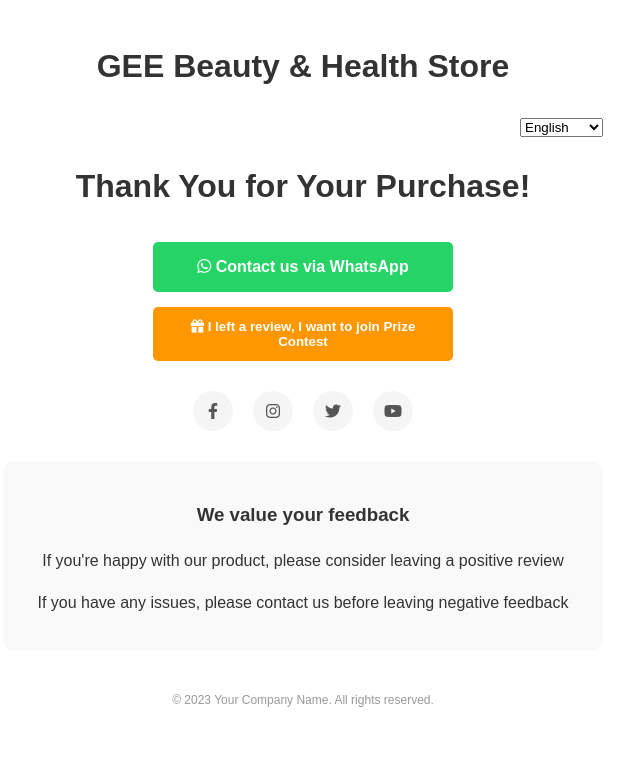
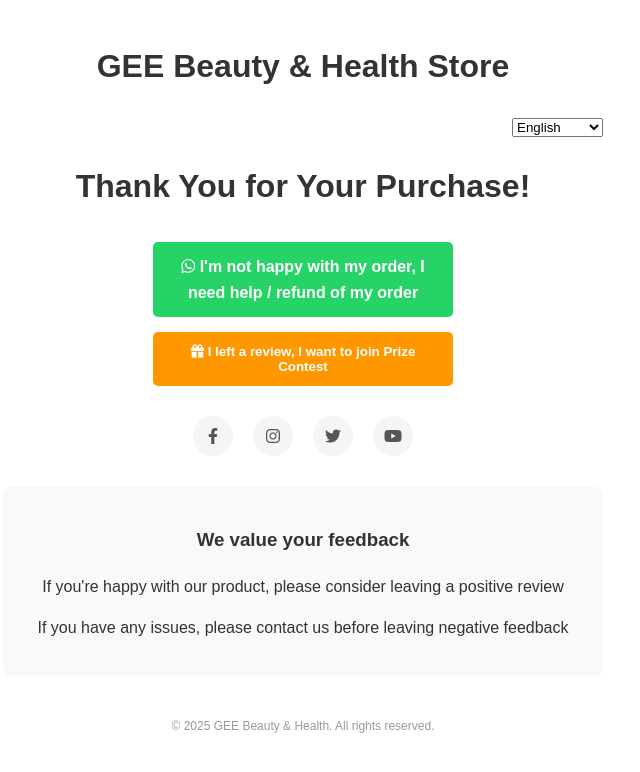
Before and after one commit to samlau0086/after-sales, a plain HTML site: page index.html in a window 1280 px wide. Shown: the whole page, without its empty margins (337-977 px from the left). Drawn offline with Linux system fonts and the light colour scheme.

Commit message:
Update index.html

```diff
--- a/index.html
+++ b/index.html
@@ -9,6 +9,7 @@
         html[lang="he"] {
             direction: rtl;
             text-align: right;
+            font-family: 'Arial', 'David', sans-serif;
         }
         body {
             font-family: 'Arial', sans-serif;
@@ -150,13 +151,15 @@
             <select id="lang-switcher">
                 <option value="en">English</option>
                 <option value="es">Español</option>
-                <option value="kr">한국인</option>
+                <option value="ko">한국어</option>
+                <option value="lt">Lietuvių</option>
+                <option value="he">עִברִית</option>
+                <option value="ja">日本語</option>
                 <option value="fr">Français</option>
-                <option value="he">עִברִית</option>
                 <option value="de">Deutsch</option>
                 <option value="pt">Português</option>
-                <option value="ja">日本語</option>
-
+                <option value="nl">Nederlands</option>
+                <option value="cs">Čeština</option>
             </select>
         </div>
         <h1 id="title">Thank You for Your Purchase!</h1>
@@ -206,13 +209,13 @@
 
     <script>
         // 可用语言列表
-        const supportedLanguages = ['en', 'es', 'fr', 'de', 'pt', 'ja', 'zh'];
+        const supportedLanguages = ['en', 'fr', 'de', 'ko', 'pt', 'ja', 'es', 'he', 'nl', 'lt', 'cs'];
 
         // 完整语言包
         const translations = {
             en: {
                 title: "Thank You for Your Purchase!",
-                contact: "Contact us via WhatsApp",
+                contact: "I'm not happy with my order, I need help / refund of my order",
                 feedback: "We value your feedback",
                 reviewRequest: "If you're happy with our product, please consider leaving a positive review",
                 issueHelp: "If you have any issues, please contact us before leaving negative feedback",
@@ -221,76 +224,50 @@
                 contestDesc: "Thank you for your positive review! You're now eligible to enter our exclusive prize contest.",
                 contestInstruction: "Fill out the form below for a chance to win amazing prizes!",
                 contestButton: "Enter Now",
-                footer: "© 2023 Your Company Name. All rights reserved."
+                footer: "© 2025 GEE Beauty & Health. All rights reserved."
             },
-            es: {
-                title: "¡Gracias por su compra!",
-                contact: "Contáctenos por WhatsApp",
-                feedback: "Valoramos sus comentarios",
-                reviewRequest: "Si está satisfecho con nuestro producto, considere dejar una reseña positiva",
-                issueHelp: "Si tiene algún problema, contáctenos antes de dejar comentarios negativos",
-                contestToggle: "Dejé una reseña, quiero unirme al concurso de premios",
-                contestTitle: "¡Sorteo Exclusivo para Clientes Satisfechos!",
-                contestDesc: "¡Gracias por su reseña positiva! Ahora es elegible para participar en nuestro sorteo exclusivo.",
-                contestInstruction: "¡Complete el formulario a continuación para tener la oportunidad de ganar premios increíbles!",
-                contestButton: "Participar Ahora",
-                footer: "© 2023 Su Nombre de Empresa. Todos los derechos reservados."
+            fr: {
+                title: "Merci pour votre achat !",
+                contact: "Je ne suis pas satisfait(e) de ma commande, j'ai besoin d'aide / d'un remboursement",
+                feedback: "Votre avis est important pour nous",
+                reviewRequest: "Si vous êtes satisfait de notre produit, merci de laisser un avis positif",
+                issueHelp: "Si vous rencontrez des problèmes, contactez-nous avant de laisser un avis négatif",
+                contestToggle: "J'ai laissé un avis, je souhaite participer au concours",
+                contestTitle: "Concours exclusif pour clients satisfaits !",
+                contestDesc: "Merci pour votre avis positif ! Vous pouvez maintenant participer à notre concours exclusif.",
+                contestInstruction: "Remplissez le formulaire ci-dessous pour tenter de gagner des cadeaux exceptionnels !",
+                contestButton: "Participer maintenant",
+                footer: "© 2025 GEE Beauty & Health. Tous droits réservés."
             },
-            kr: {
+            de: {
+                title: "Vielen Dank für Ihren Einkauf!",
+                contact: "Ich bin mit meiner Bestellung nicht zufrieden, ich brauche Hilfe/eine Rückerstattung",
+                feedback: "Ihr Feedback ist uns wichtig",
+                reviewRequest: "Wenn Sie mit unserem Produkt zufrieden sind, hinterlassen Sie bitte eine positive Bewertung",
+                issueHelp: "Bei Problemen kontaktieren Sie uns bitte vor einer negativen Bewertung",
+                contestToggle: "Ich habe eine Bewertung abgegeben und möchte am Gewinnspiel teilnehmen",
+                contestTitle: "Exklusives Gewinnspiel für zufriedene Kunden!",
+                contestDesc: "Danke für Ihre positive Bewertung! Sie können nun an unserem exklusiven Gewinnspiel teilnehmen.",
+                contestInstruction: "Füllen Sie das Formular aus, um tolle Preise zu gewinnen!",
+                contestButton: "Jetzt teilnehmen",
+                footer: "© 2025 GEE Beauty & Health. Alle Rechte vorbehalten."
+            },
+            ko: {
                 title: "구매해 주셔서 감사합니다!",
-                contact: "WhatsApp으로 문의하기",
+                contact: "주문이 마음에 들지 않습니다. 도움이 필요합니다/환불을 원합니다",
                 feedback: "고객님의 의견은 소중합니다",
                 reviewRequest: "제품에 만족하셨다면 긍정적인 리뷰를 남겨주세요",
-                issueHelp: "문제가 있으시다면 부정적인 리뷰를 남기기 전에 저희에게 연락주세요",
+                issueHelp: "문제가 있으시면 부정적인 리뷰를 남기기 전에 저희에게 연락주세요",
                 contestToggle: "리뷰를 남겼습니다, 경품 이벤트에 참여하고 싶습니다",
                 contestTitle: "행복한 고객을 위한 특별 경품 이벤트!",
                 contestDesc: "긍정적인 리뷰를 남겨주셔서 감사합니다! 특별 경품 이벤트에 참여할 자격이 주어집니다.",
                 contestInstruction: "아래 양식을 작성하시면 멋진 상품을 얻을 기회가 주어집니다!",
                 contestButton: "지금 참여하기",
-                footer: "© 2023 귀사 이름. 모든 권리 보유."
-            },
-            he: {
-                title: "!תודה על רכישתך",
-                contact: "צור איתנו קשר בוואטסאפ",
-                feedback: "המשוב שלך חשוב לנו",
-                reviewRequest: "אם אתה מרוצה מהמוצר שלנו, אנא שקול להשאיר ביקורת חיובית",
-                issueHelp: "אם יש לך בעיות כלשהן, אנא צור איתנו קשר לפני שאתה משאיר משוב שלילי",
-                contestToggle: "השארתי ביקורת, אני רוצה להצטרף לתחרות הפרסים",
-                contestTitle: "!תחרות פרסים בלעדית עבור לקוחות מרוצים",
-                contestDesc: "!תודה על הביקורת החיובית שלך. כעת אתה זכאי להשתתף בתחרות הפרסים הבלעדית שלנו",
-                contestInstruction: "!מלא את הטופס למטה כדי לקבל הזדמנות לזכות בפרסים מדהימים",
-                contestButton: "הצטרף עכשיו",
-                footer: ".2023 © שם החברה שלך. כל הזכויות שמורות"
-            },
-            de: {
-                title: "Vielen Dank für Ihren Einkauf!",
-                contact: "Kontaktieren Sie uns via WhatsApp",
-                feedback: "Ihr Feedback ist uns wichtig",
-                reviewRequest: "Wenn Sie mit unserem Produkt zufrieden sind, hinterlassen Sie bitte eine positive Bewertung",
-                issueHelp: "Wenn Sie Probleme haben, kontaktieren Sie uns bitte, bevor Sie eine negative Bewertung abgeben",
-                contestToggle: "Ich habe eine Bewertung abgegeben und möchte am Preisausschreiben teilnehmen",
-                contestTitle: "Exklusives Preisausschreiben für zufriedene Kunden!",
-                contestDesc: "Vielen Dank für Ihre positive Bewertung! Sie sind nun berechtigt, an unserem exklusiven Preisausschreiben teilzunehmen.",
-                contestInstruction: "Füllen Sie das untenstehende Formular aus, um die Chance auf tolle Preise zu erhalten!",
-                contestButton: "Jetzt teilnehmen",
-                footer: "© 2023 Ihr Firmenname. Alle Rechte vorbehalten."
-            },
-            pt: {
-                title: "Obrigado por sua compra!",
-                contact: "Contate-nos via WhatsApp",
-                feedback: "Nós valorizamos seu feedback",
-                reviewRequest: "Se você está satisfeito com nosso produto, por favor considere deixar uma avaliação positiva",
-                issueHelp: "Se você tiver qualquer problema, por favor nos contate antes de deixar um feedback negativo",
-                contestToggle: "Deixei uma avaliação, quero participar do Concurso de Prêmios",
-                contestTitle: "Concurso Exclusivo para Clientes Satisfeitos!",
-                contestDesc: "Obrigado por sua avaliação positiva! Agora você está elegível para participar do nosso concurso exclusivo.",
-                contestInstruction: "Preencha o formulário abaixo para ter a chance de ganhar prêmios incríveis!",
-                contestButton: "Participar Agora",
-                footer: "© 2023 Nome da sua empresa. Todos os direitos reservados."
+                footer: "© 2025 GEE Beauty & Health. 모든 권리 보유."
             },
             ja: {
                 title: "ご購入ありがとうございます！",
-                contact: "WhatsAppでお問い合わせください",
+                contact: "注文に満足していません。助け/返金が必要です",
                 feedback: "お客様のフィードバックをお待ちしています",
                 reviewRequest: "製品にご満足いただけましたら、ぜひポジティブなレビューをお願いします",
                 issueHelp: "問題がございましたら、ネガティブなフィードバックを残す前にご連絡ください",
@@ -299,20 +276,85 @@
                 contestDesc: "ポジティブなレビューをありがとうございます！特別プレゼントキャンペーンにご参加いただけます。",
                 contestInstruction: "以下のフォームに記入して、素晴らしいプレゼントを当てるチャンスを得ましょう！",
                 contestButton: "今すぐ参加",
-                footer: "© 2023 あなたの会社名. 無断複写・転載を禁じます。"
+                footer: "© 2025 GEE Beauty & Health. 無断複写・転載を禁じます。"
             },
-            fr: {
-                title: "Merci pour votre achat !",
-                contact: "Contactez-nous via WhatsApp",
-                feedback: "Votre avis est important pour nous",
-                reviewRequest: "Si vous êtes satisfait de notre produit, merci de laisser un avis positif",
-                issueHelp: "Si vous rencontrez des problèmes, merci de nous contacter avant de laisser un avis négatif",
-                contestToggle: "J'ai laissé un avis, je veux participer au concours",
-                contestTitle: "Concours exclusif pour les clients satisfaits !",
-                contestDesc: "Merci pour votre avis positif ! Vous êtes maintenant éligible à participer à notre concours exclusif.",
-                contestInstruction: "Remplissez le formulaire ci-dessous pour avoir une chance de gagner des prix exceptionnels !",
-                contestButton: "Participer maintenant",
-                footer: "© 2023 Votre nom d'entreprise. Tous droits réservés."
+            es: {
+                title: "¡Gracias por su compra!",
+                contact: "No estoy satisfecho con mi pedido, necesito ayuda/reembolso",
+                feedback: "Valoramos sus comentarios",
+                reviewRequest: "Si está satisfecho con nuestro producto, considere dejar una reseña positiva",
+                issueHelp: "Si tiene problemas, contáctenos antes de dejar una reseña negativa",
+                contestToggle: "Dejé una reseña, quiero unirme al concurso de premios",
+                contestTitle: "¡Sorteo exclusivo para clientes satisfechos!",
+                contestDesc: "¡Gracias por su reseña positiva! Ahora puede participar en nuestro sorteo exclusivo.",
+                contestInstruction: "¡Complete el formulario para tener la oportunidad de ganar premios increíbles!",
+                contestButton: "Participar ahora",
+                footer: "© 2025 GEE Beauty & Health. Todos los derechos reservados."
+            },
+            pt: {
+                title: "Obrigado pela sua compra!",
+                contact: "Não estou satisfeito com meu pedido, preciso de ajuda/reembolso",
+                feedback: "Valorizamos seu feedback",
+                reviewRequest: "Se estiver satisfeito com nosso produto, considere deixar uma avaliação positiva",
+                issueHelp: "Se tiver problemas, entre em contato antes de deixar uma avaliação negativa",
+                contestToggle: "Deixei uma avaliação, quero participar do concurso",
+                contestTitle: "Concurso exclusivo para clientes satisfeitos!",
+                contestDesc: "Obrigado por sua avaliação positiva! Agora você pode participar do nosso concurso exclusivo.",
+                contestInstruction: "Preencha o formulário para concorrer a prêmios incríveis!",
+                contestButton: "Participar agora",
+                footer: "© 2025 GEE Beauty & Health. Todos os direitos reservados."
+            },
+            he: {
+                title: "!תודה על רכישתך",
+                contact: "אני לא מרוצה מההזמנה שלי, אני צריך עזרה/החזר כספי",
+                feedback: "המשוב שלך חשוב לנו",
+                reviewRequest: "אם אתה מרוצה מהמוצר שלנו, אנא שקול להשאיר ביקורת חיובית",
+                issueHelp: "אם יש לך בעיות, אנא צור איתנו קשר לפני שאתה משאיר משוב שלילי",
+                contestToggle: "השארתי ביקורת, אני רוצה להצטרף לתחרות הפרסים",
+                contestTitle: "!תחרות פרסים בלעדית עבור לקוחות מרוצים",
+                contestDesc: "!תודה על הביקורת החיובית שלך. כעת אתה יכול להשתתף בתחרות הפרסים הבלעדית שלנו",
+                contestInstruction: "!מלא את הטופס למטה כדי לקבל הזדמנות לזכות בפרסים מדהימים",
+                contestButton: "הצטרף עכשיו",
+                footer: ".2025 © GEE Beauty & Health. כל הזכויות שמורות"
+            },
+            nl: {
+                title: "Bedankt voor uw aankoop!",
+                contact: "Ik ben niet tevreden met mijn bestelling, ik heb hulp/terugbetaling nodig",
+                feedback: "We waarderen uw feedback",
+                reviewRequest: "Als u tevreden bent met ons product, overweeg dan een positieve beoordeling achter te laten",
+                issueHelp: "Neem bij problemen contact met ons op voordat u een negatieve beoordeling achterlaat",
+                contestToggle: "Ik heb een beoordeling achtergelaten en wil meedoen aan de prijsvraag",
+                contestTitle: "Exclusieve prijsvraag voor tevreden klanten!",
+                contestDesc: "Bedankt voor uw positieve beoordeling! U kunt nu deelnemen aan onze exclusieve prijsvraag.",
+                contestInstruction: "Vul het formulier in voor een kans op geweldige prijzen!",
+                contestButton: "Doe nu mee",
+                footer: "© 2025 GEE Beauty & Health. Alle rechten voorbehouden."
+            },
+            lt: {
+                title: "Dėkojame už jūsų pirkimą!",
+                contact: "Nesu patenkintas savo užsakymu, man reikia pagalbos/grąžinimo pinigų",
+                feedback: "Vertiname jūsų atsiliepimą",
+                reviewRequest: "Jei esate patenkintas mūsų produktu, prašome palikti teigiamą atsiliepimą",
+                issueHelp: "Jei turite problemų, susisiekite su mumis prieš palikdami neigiamą atsiliepimą",
+                contestToggle: "Palikau atsiliepimą, noriu dalyvauti prizų konkurse",
+                contestTitle: "Iskirtinis konkursas patenkintiems klientams!",
+                contestDesc: "Dėkojame už teigiamą atsiliepimą! Dabar galite dalyvauti mūsų išskirtiniame konkurse.",
+                contestInstruction: "Užpildykite žemiau esančią formą, kad galėtumėte laimėti nuostabius prizus!",
+                contestButton: "Dalyvauti dabar",
+                footer: "© 2025 GEE Beauty & Health. Visos teisės saugomos."
+            },
+            cs: {
+                title: "Děkujeme za váš nákup!",
+                contact: "Nejsem spokojen(a) se svou objednávkou, potřebuji pomoc/vrácení peněz",
+                feedback: "Vaše zpětná vazba je pro nás důležitá",
+                reviewRequest: "Pokud jste spokojeni s naším produktem, zvažte zanechání pozitivní recenze",
+                issueHelp: "Pokud máte problémy, kontaktujte nás před zanecháním negativní recenze",
+                contestToggle: "Zanechal(a) jsem recenzi, chci se zúčastnit soutěže o ceny",
+                contestTitle: "Exkluzivní soutěž pro spokojené zákazníky!",
+                contestDesc: "Děkujeme za vaši pozitivní recenzi! Nyní se můžete zúčastnit naší exkluzivní soutěže.",
+                contestInstruction: "Vyplňte níže uvedený formulář a získejte šanci na skvělé ceny!",
+                contestButton: "Zúčastnit se nyní",
+                footer: "© 2025 GEE Beauty & Health. Všechna práva vyhrazena."
             }
         };
 
```
